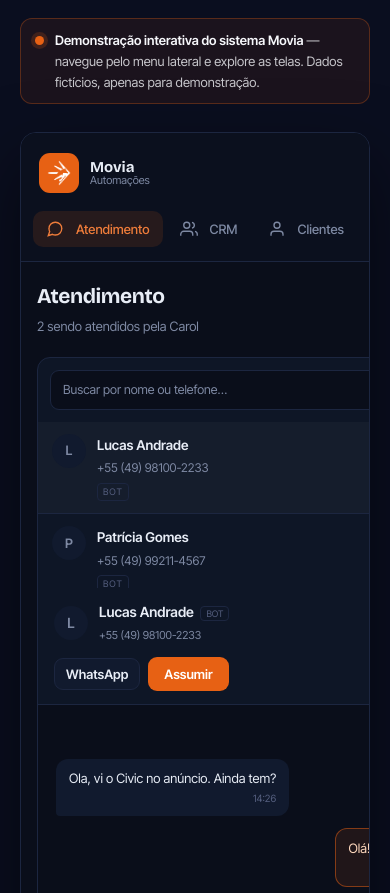
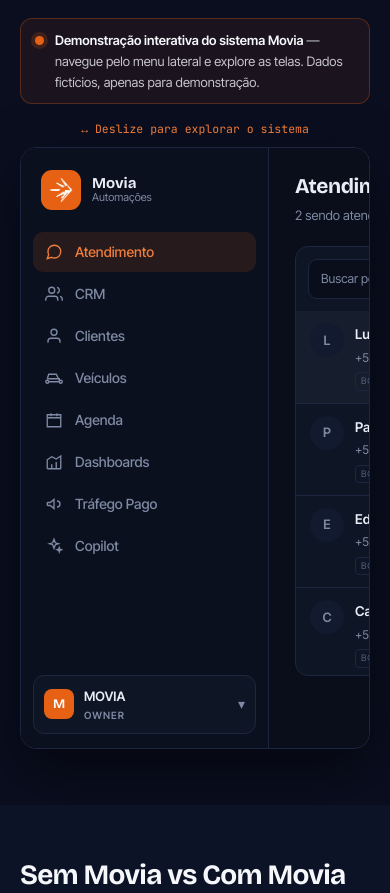
Before and after one commit to RuanW0/movia-site, a plain HTML site: page index.html in a window 390 px wide. Shown: the part 3220-4113 px from the top of the page. Drawn offline with nearby package versions, Linux system fonts and the light colour scheme.

Commit message:
atualiza: demo mobile com moldura rolável

```diff
--- a/index.html
+++ b/index.html
@@ -143,8 +143,9 @@
     <span class="dot"></span>
     <span><strong>Demonstração interativa do sistema Movia</strong> — navegue pelo menu lateral e explore as telas. Dados fictícios, apenas para demonstração.</span>
   </div>
+  <p class="mv-swipe">↔ Deslize para explorar o sistema</p>
 
-  <div class="mv-app" id="mv-app">
+  <div class="mv-frame"><div class="mv-app" id="mv-app">
     <!-- Sidebar -->
     <aside class="mv-side">
       <div class="mv-logo">
@@ -416,7 +417,7 @@
       </section>
 
     </main>
-  </div>
+  </div></div>
 </div></section>
 
 <!-- 6. SEM/COM (Adjust 10) -->
--- a/styles.css
+++ b/styles.css
@@ -288,33 +288,18 @@
 .mv-chip{font-size:12px;color:var(--app-muted);border:1px solid var(--app-border);border-radius:20px;padding:6px 12px;background:var(--app-card)}
 
 .mv-hint{font-family:var(--font-mono);font-size:11px;color:var(--app-dim);margin-top:12px;text-align:center}
+.mv-frame{display:block}
+.mv-swipe{display:none}
 
+/* Mobile: mantém o layout desktop do sistema dentro de uma moldura que
+   rola na horizontal (deslize para explorar) — não espreme o produto. */
 @media(max-width:820px){
-  .mv-app{grid-template-columns:1fr;height:auto}
-  .mv-side{flex-direction:column;border-right:none;border-bottom:1px solid var(--app-border)}
-  .mv-logo{padding:6px 6px 12px}
-  .mv-nav{flex-direction:row;flex-wrap:nowrap;overflow-x:auto;gap:4px;-webkit-overflow-scrolling:touch}
-  .mv-nav button{width:auto;padding:9px 13px;font-size:13px;white-space:nowrap;flex:none}
-  .mv-user{display:none}
-  .mv-main{padding:18px 16px}
-  .mv-head{gap:12px}
-  .mv-pills{overflow-x:auto;max-width:100%;-webkit-overflow-scrolling:touch}
-  .mv-actions{width:100%}
-  .mv-stats{grid-template-columns:repeat(2,1fr)}
-  .mv-conv{grid-template-columns:1fr;height:auto}
-  .mv-clist{max-height:230px;overflow-y:auto}
-  .mv-chat .ch-body{min-height:300px}
-  .mv-kanban{grid-template-columns:repeat(2,1fr)}
-  .mv-grid{grid-template-columns:repeat(2,1fr)}
-  .mv-2col{grid-template-columns:1fr}
-  .mv-table{display:block;overflow-x:auto;white-space:nowrap}
-  .mv-chat .ch-head{flex-wrap:wrap}
-  .mv-chat .ch-head .sp{margin-left:0}
-}
-@media(max-width:520px){
-  .mv-stats{grid-template-columns:1fr 1fr}
-  .mv-kanban,.mv-grid{grid-template-columns:1fr}
-  .mv-chart{gap:7px}.mv-chart .cl{font-size:9.5px}
+  .mv-swipe{display:block;font-family:var(--font-mono);font-size:11.5px;color:var(--orange-400);margin:16px 0 8px;text-align:center}
+  .mv-frame{overflow-x:auto;-webkit-overflow-scrolling:touch;border:1px solid var(--app-border);
+    border-radius:16px;box-shadow:0 24px 60px rgba(0,0,0,.5)}
+  .mv-frame::-webkit-scrollbar{height:8px}
+  .mv-frame::-webkit-scrollbar-thumb{background:var(--app-border);border-radius:4px}
+  .mv-app{min-width:960px;height:600px;margin-top:0;border:none;border-radius:0;box-shadow:none}
   .demo-badge{font-size:13px;padding:11px 14px}
 }
 
```
